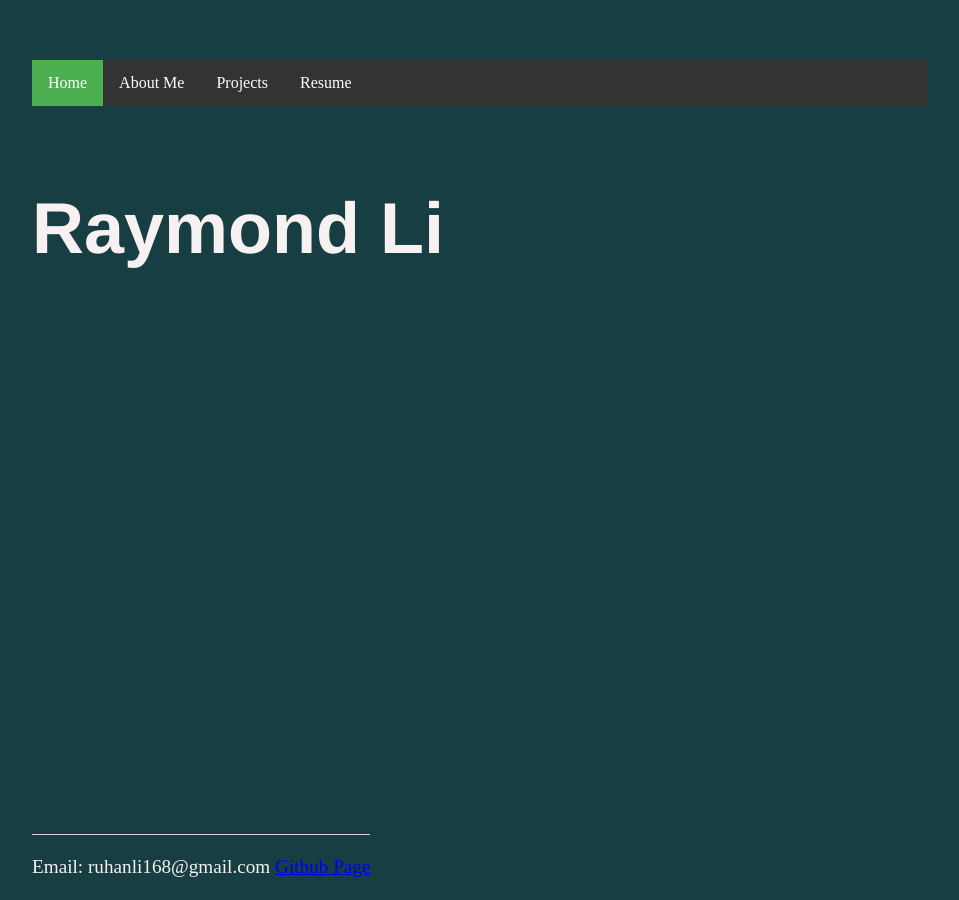
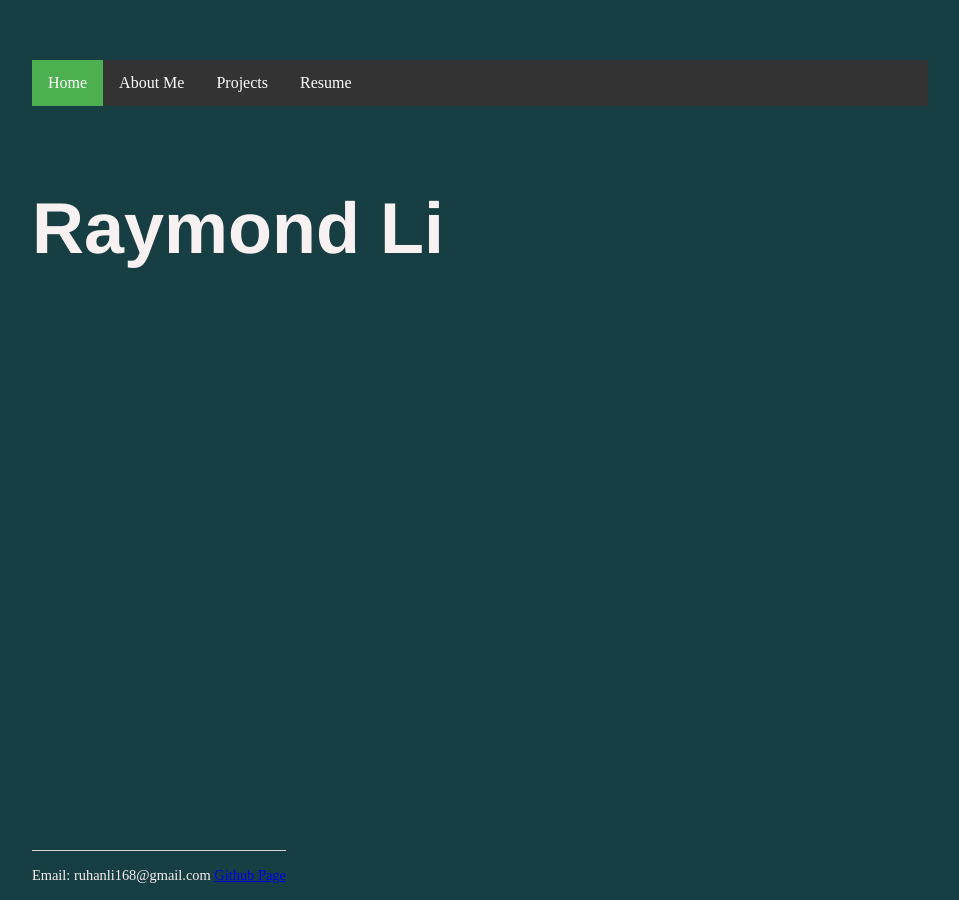
Before and after one commit to Raymoondo/RuhanLi.github.io-1, a Jekyll site: the page built from index.html, in a window 1280 px wide. Shown: the whole page, without its empty margins (160-1119 px from the left). Built offline with Jekyll 4.4.1, drawn with Linux system fonts in a browser that asks for light colours.

Commit message:
Update main.css

```diff
--- a/css/main.css
+++ b/css/main.css
@@ -47,11 +47,11 @@ p {
 }
 
 footer {
-    position:fixed;
+    position:absolute;
     bottom:0;
     text-align:center;
     border-top: 1px solid #d5d5d5;
-    font-size: 0.8em;
+    font-size: 0.6em;
 }
 
 
```
